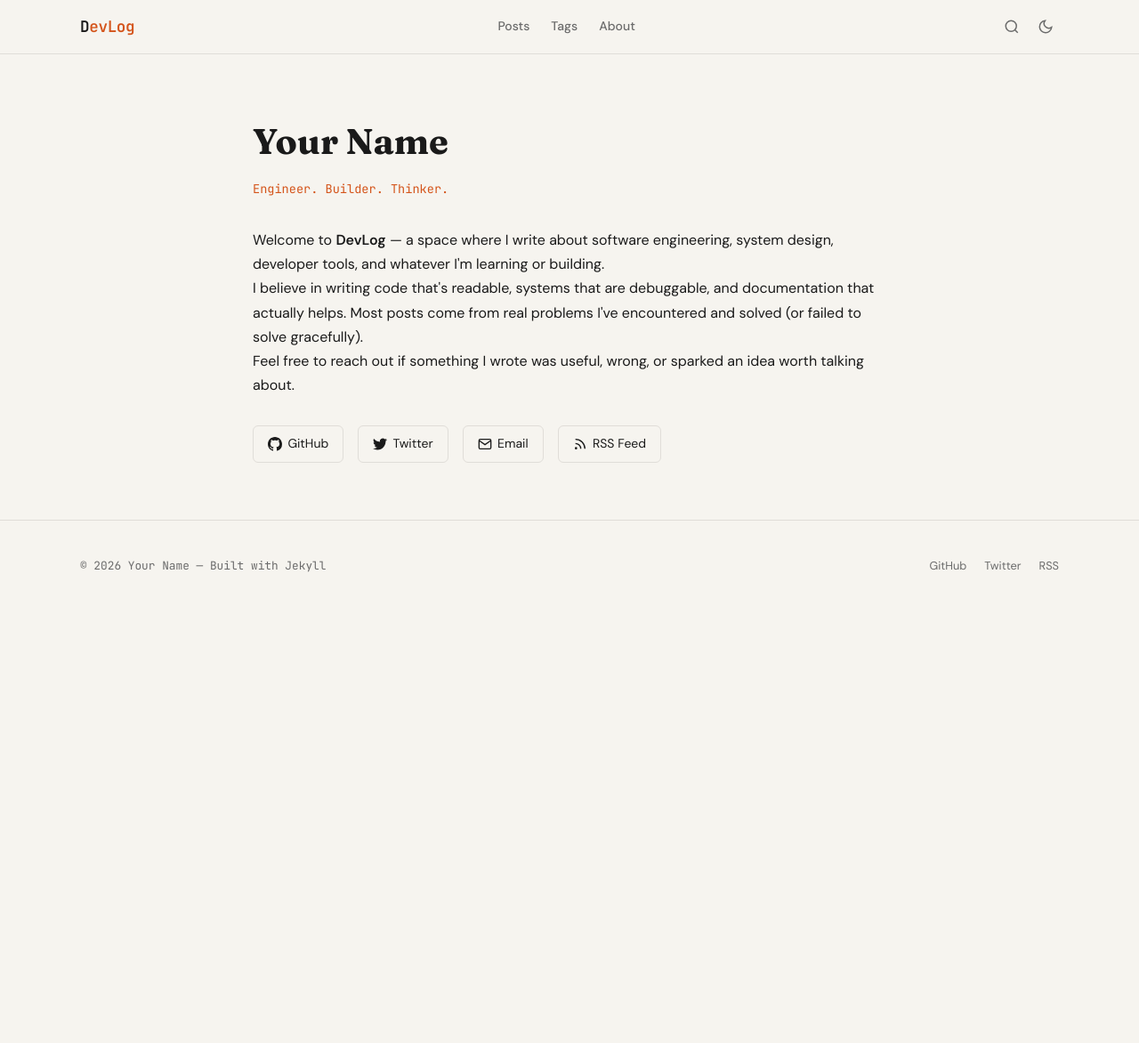
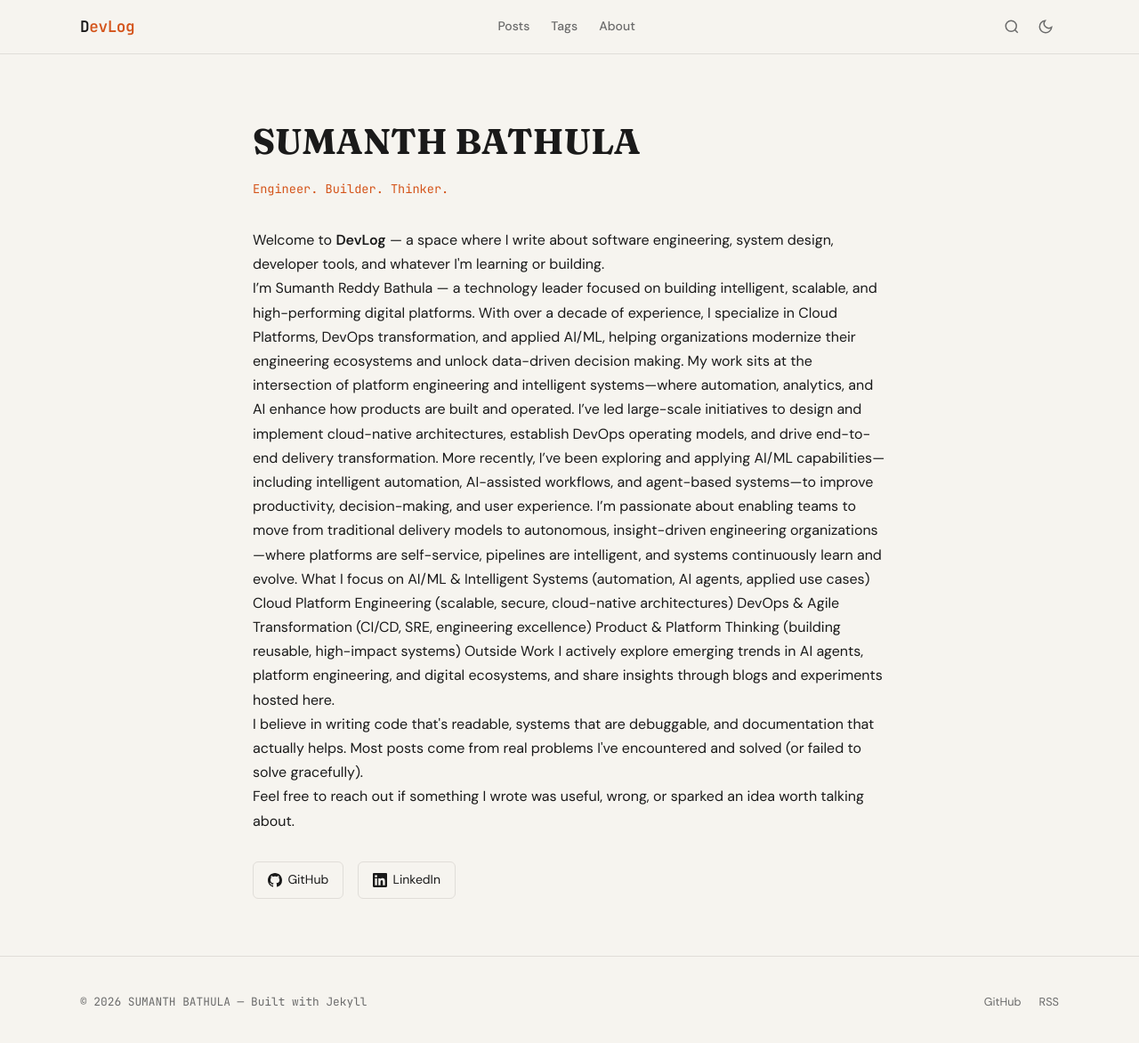
Before and after one commit to sumanthrb/insights, a Jekyll site: the page built from about.html, in a window 1280 px wide and 1176 px high. Shown: the top 1172 px of the window at 89% size. Built offline with Jekyll 4.4.1, drawn with Linux system fonts in a browser that asks for light colours.

Commit message:
feat: add LinkedIn to about page

```diff
--- a/_config.yml
+++ b/_config.yml
@@ -1,11 +1,11 @@
 title: "DevLog"
 description: "Thoughts on code, systems, and the craft of building software."
 author:
-  name: "Your Name"
+  name: "SUMANTH BATHULA"
   bio: "Engineer. Builder. Thinker."
-  github: "yourusername"
-  twitter: "yourhandle"
-  email: "you@example.com"
+  github: "sumanthrb"
+  linkedin: "sumanthrb"
+  email: "sumanthrb@gmail.com"
 
 url: "https://sumanthrb.github.io"
 baseurl: "/insights"
--- a/about.html
+++ b/about.html
@@ -9,6 +9,20 @@
   <p class="subtitle">{{ site.author.bio }}</p>
 
   <p>Welcome to <strong>{{ site.title }}</strong> — a space where I write about software engineering, system design, developer tools, and whatever I'm learning or building.</p>
+  <p>
+I’m Sumanth Reddy Bathula — a technology leader focused on building intelligent, scalable, and high-performing digital platforms.
+With over a decade of experience, I specialize in Cloud Platforms, DevOps transformation, and applied AI/ML, helping organizations modernize their engineering ecosystems and unlock data-driven decision making. My work sits at the intersection of platform engineering and intelligent systems—where automation, analytics, and AI enhance how products are built and operated.
+I’ve led large-scale initiatives to design and implement cloud-native architectures, establish DevOps operating models, and drive end-to-end delivery transformation. More recently, I’ve been exploring and applying AI/ML capabilities—including intelligent automation, AI-assisted workflows, and agent-based systems—to improve productivity, decision-making, and user experience.
+I’m passionate about enabling teams to move from traditional delivery models to autonomous, insight-driven engineering organizations—where platforms are self-service, pipelines are intelligent, and systems continuously learn and evolve.
+What I focus on
+AI/ML & Intelligent Systems (automation, AI agents, applied use cases)
+Cloud Platform Engineering (scalable, secure, cloud-native architectures)
+DevOps & Agile Transformation (CI/CD, SRE, engineering excellence)
+Product & Platform Thinking (building reusable, high-impact systems)
+Outside Work
+I actively explore emerging trends in AI agents, platform engineering, and digital ecosystems, and share insights through blogs and experiments hosted here.
+
+  </p>
 
   <p>I believe in writing code that's readable, systems that are debuggable, and documentation that actually helps. Most posts come from real problems I've encountered and solved (or failed to solve gracefully).</p>
 
@@ -21,11 +35,19 @@
       GitHub
     </a>
     {% endif %}
+    {% if site.author.linkedin %}
+    <a href="https://linkedin.com/in/{{ site.author.linkedin }}" target="_blank" rel="noopener">
+    <svg width="16" height="16" fill="currentColor" viewBox="0 0 24 24"><path d="M20.447 20.452h-3.554v-5.569c0-1.328-.027-3.037-1.852-3.037-1.853 0-2.136 1.445-2.136 2.939v5.667H9.351V9h3.414v1.561h.046c.477-.9 1.637-1.85 3.37-1.85 3.601 0 4.267 2.37 4.267 5.455v6.286zM5.337 7.433a2.062 2.062 0 0 1-2.063-2.065 2.064 2.064 0 1 1 2.063 2.065zm1.782 13.019H3.555V9h3.564v11.452zM22.225 0H1.771C.792 0 0 .774 0 1.729v20.542C0 23.227.792 24 1.771 24h20.451C23.2 24 24 23.227 24 22.271V1.729C24 .774 23.2 0 22.222 0h.003z"/></svg>
+    LinkedIn
+    </a>
+    {% endif %}
+    <!--
     {% if site.author.twitter %}
     <a href="https://twitter.com/{{ site.author.twitter }}" target="_blank" rel="noopener">
       <svg width="16" height="16" fill="currentColor" viewBox="0 0 24 24"><path d="M23.953 4.57a10 10 0 01-2.825.775 4.958 4.958 0 002.163-2.723c-.951.555-2.005.959-3.127 1.184a4.92 4.92 0 00-8.384 4.482C7.69 8.095 4.067 6.13 1.64 3.162a4.822 4.822 0 00-.666 2.475c0 1.71.87 3.213 2.188 4.096a4.904 4.904 0 01-2.228-.616v.06a4.923 4.923 0 003.946 4.827 4.996 4.996 0 01-2.212.085 4.936 4.936 0 004.604 3.417 9.867 9.867 0 01-6.102 2.105c-.39 0-.779-.023-1.17-.067a13.995 13.995 0 007.557 2.209c9.053 0 13.998-7.496 13.998-13.985 0-.21 0-.42-.015-.63A9.935 9.935 0 0024 4.59z"/></svg>
       Twitter
     </a>
+    -->
     {% endif %}
     {% if site.author.email %}
     <a href="mailto:{{ site.author.email }}">
@@ -33,9 +55,11 @@
       Email
     </a>
     {% endif %}
+    <!--
     <a href="{{ '/feed.xml' | relative_url }}">
       <svg width="16" height="16" fill="none" stroke="currentColor" stroke-width="2" viewBox="0 0 24 24"><path d="M4 11a9 9 0 019 9"/><path d="M4 4a16 16 0 0116 16"/><circle cx="5" cy="19" r="1"/></svg>
       RSS Feed
     </a>
+  -->
   </div>
 </div>
```
